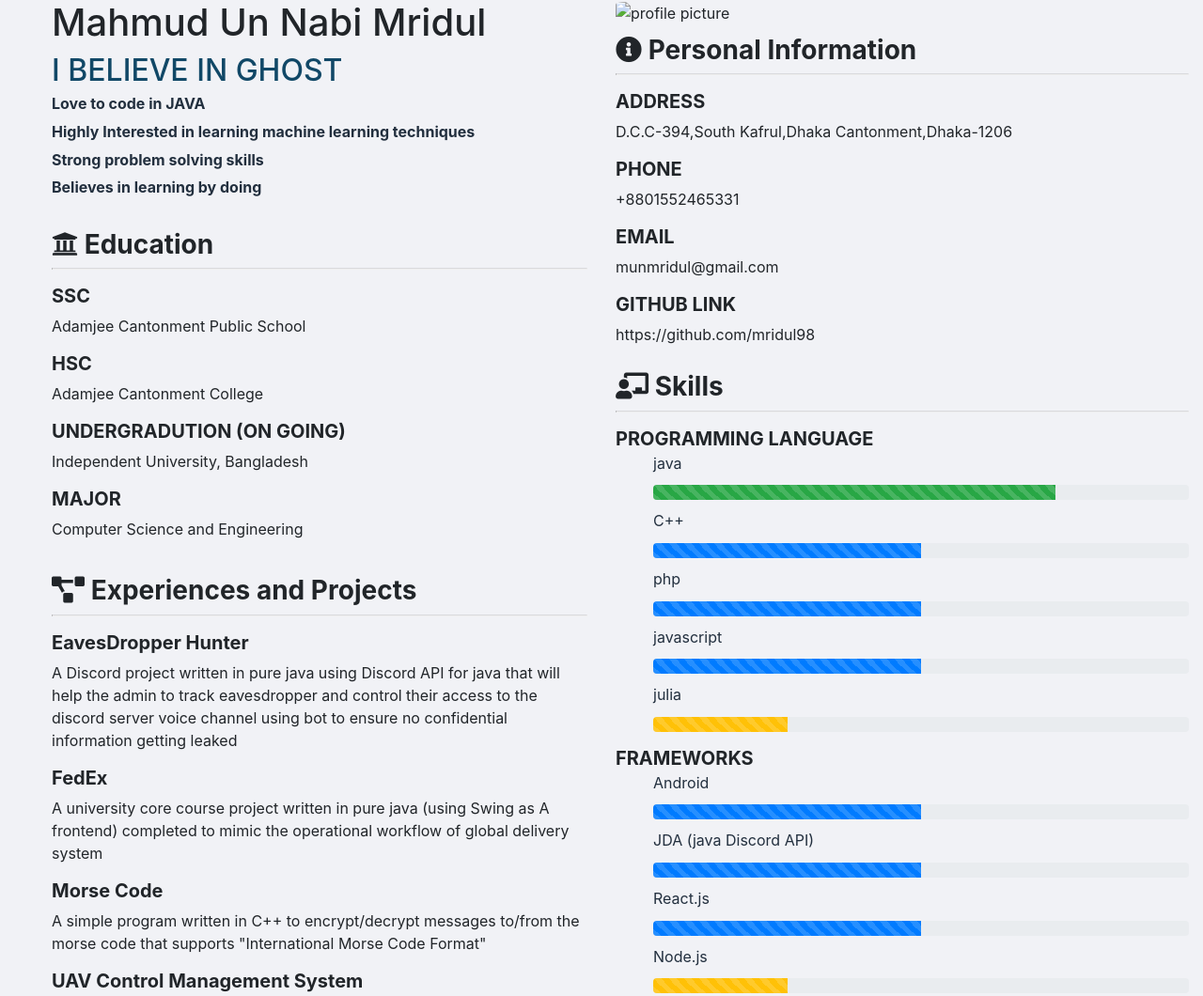
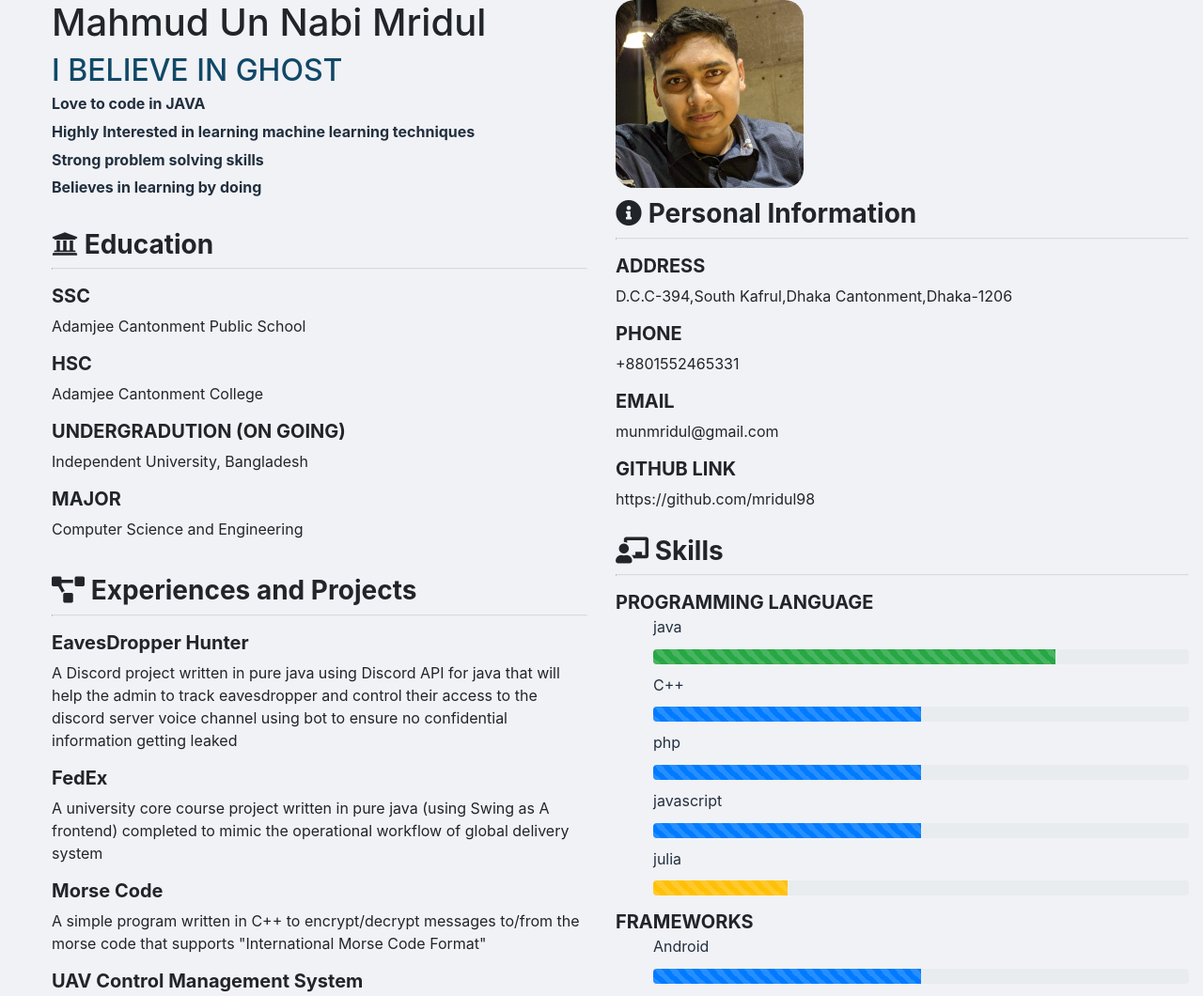
Before and after one commit to Mridul98/Mridul98.github.io, a plain HTML site: page index.html in a window 1280 px wide. Shown: the top 1060 px of the page at 94% size. Drawn offline with nearby package versions, Linux system fonts and the light colour scheme.

Commit message:
Update index.html

```diff
--- a/index.html
+++ b/index.html
@@ -95,7 +95,7 @@
             </div>
             <div class="col">
                <div class="image">
-                   <img src="/Midterm_CV/propic.jpg" alt="profile picture">
+                   <img src="/propic.jpg" alt="profile picture">
                </div>
                <div class="personalInfo">
                     <h3><i class="fas fa-info-circle"></i> Personal Information</h3>
```
